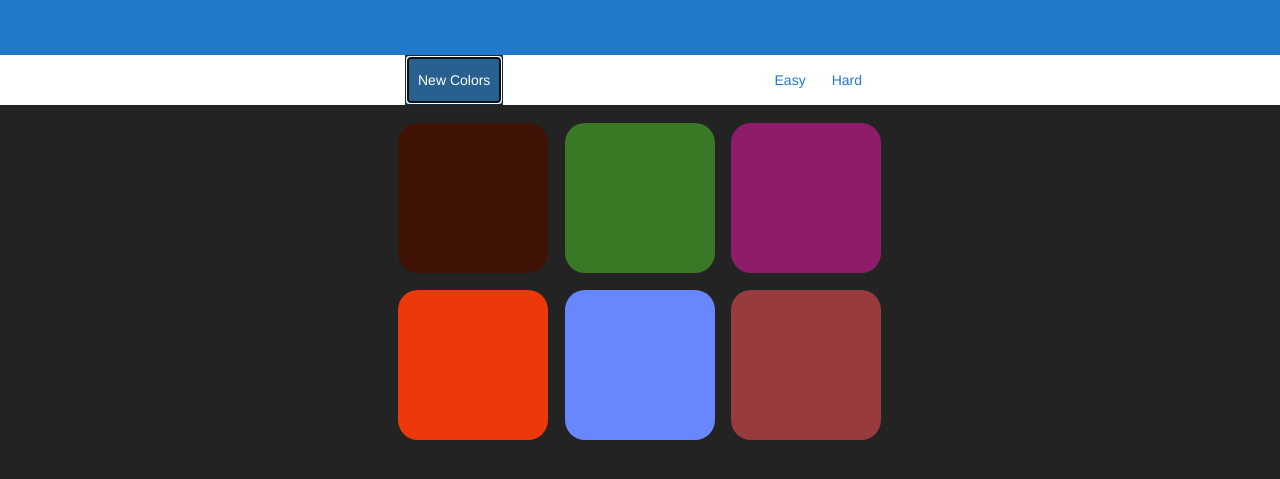
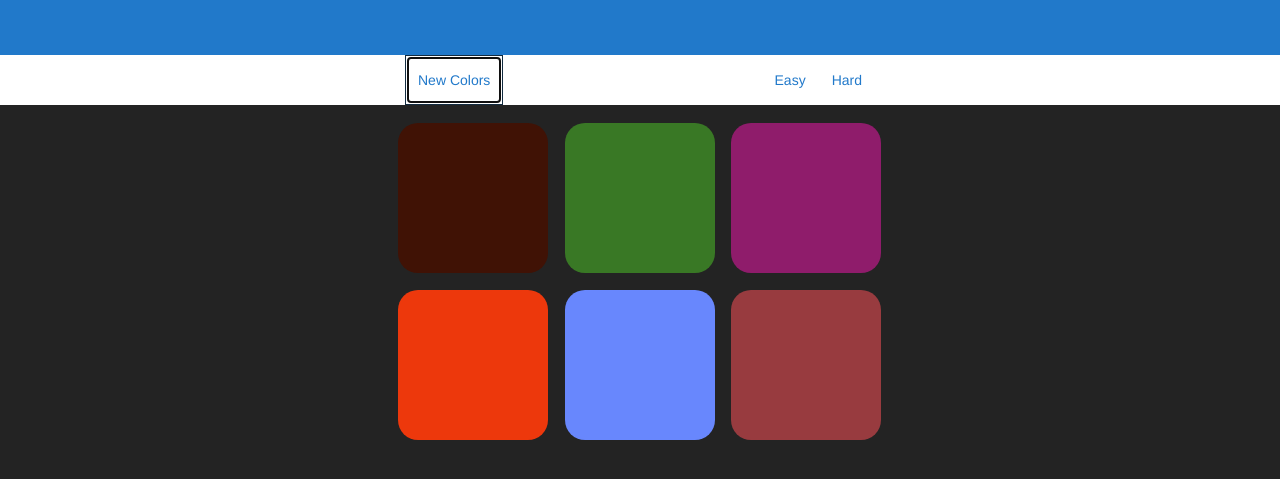
Before and after one commit to tmd913/colorGame, a plain HTML site: page index.html in a window 1280 px wide. Both pictures are taken after a click on the button "New Colors". Shown: the part 279-758 px from the top of the page. Drawn offline with nearby package versions, Linux system fonts and the light colour scheme.

Commit message:
updated new colors button style when clicked

```diff
--- a/colorGame.css
+++ b/colorGame.css
@@ -59,6 +59,16 @@ h1 {
     color: white;
 }
 
+#new:focus {
+    background-color: white;
+    color: rgb(33, 121, 202);
+}
+
+#new:active {
+    background-color: rgb(26, 64, 100);
+    color: white;
+}
+
 #new {
     float: left;
 }
```
